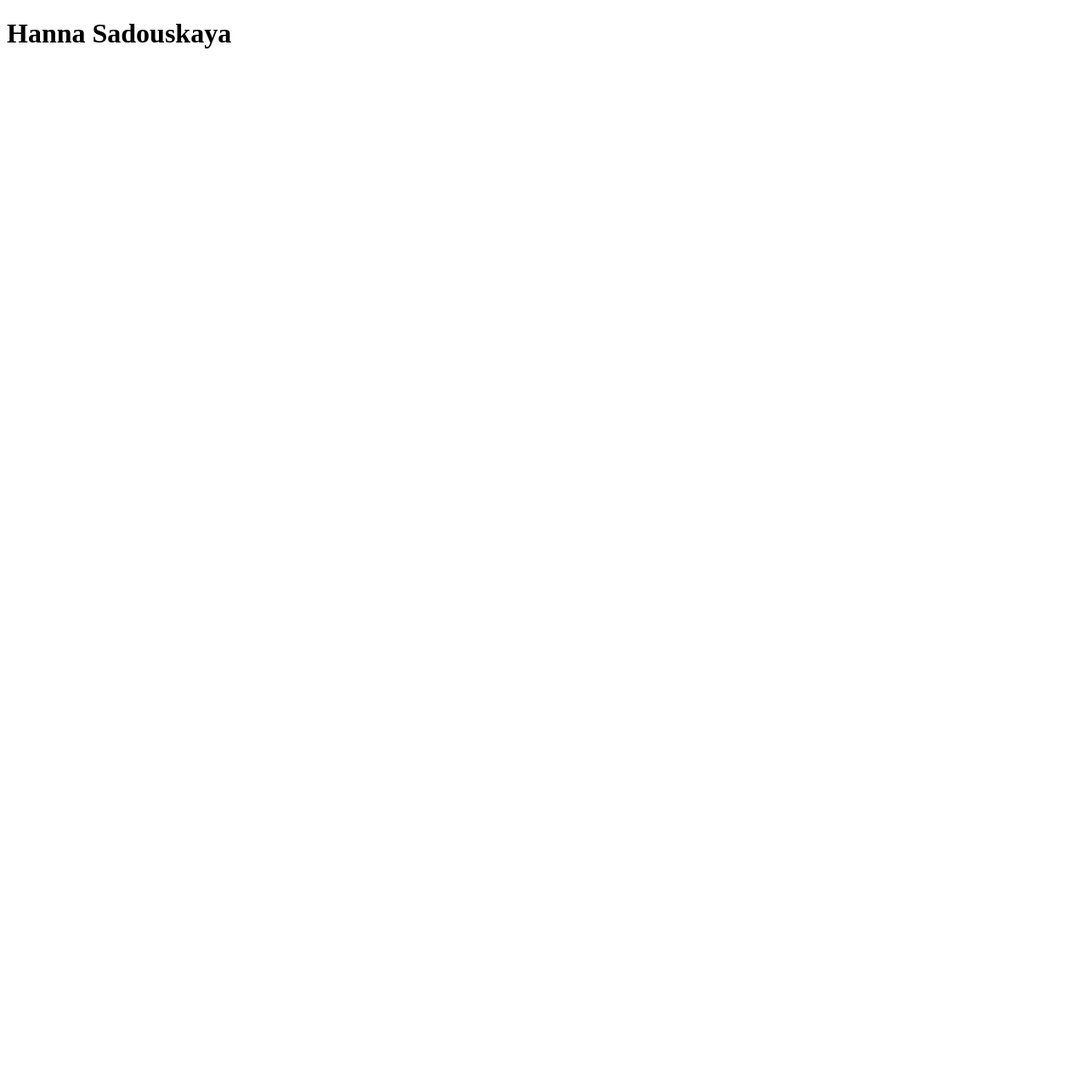
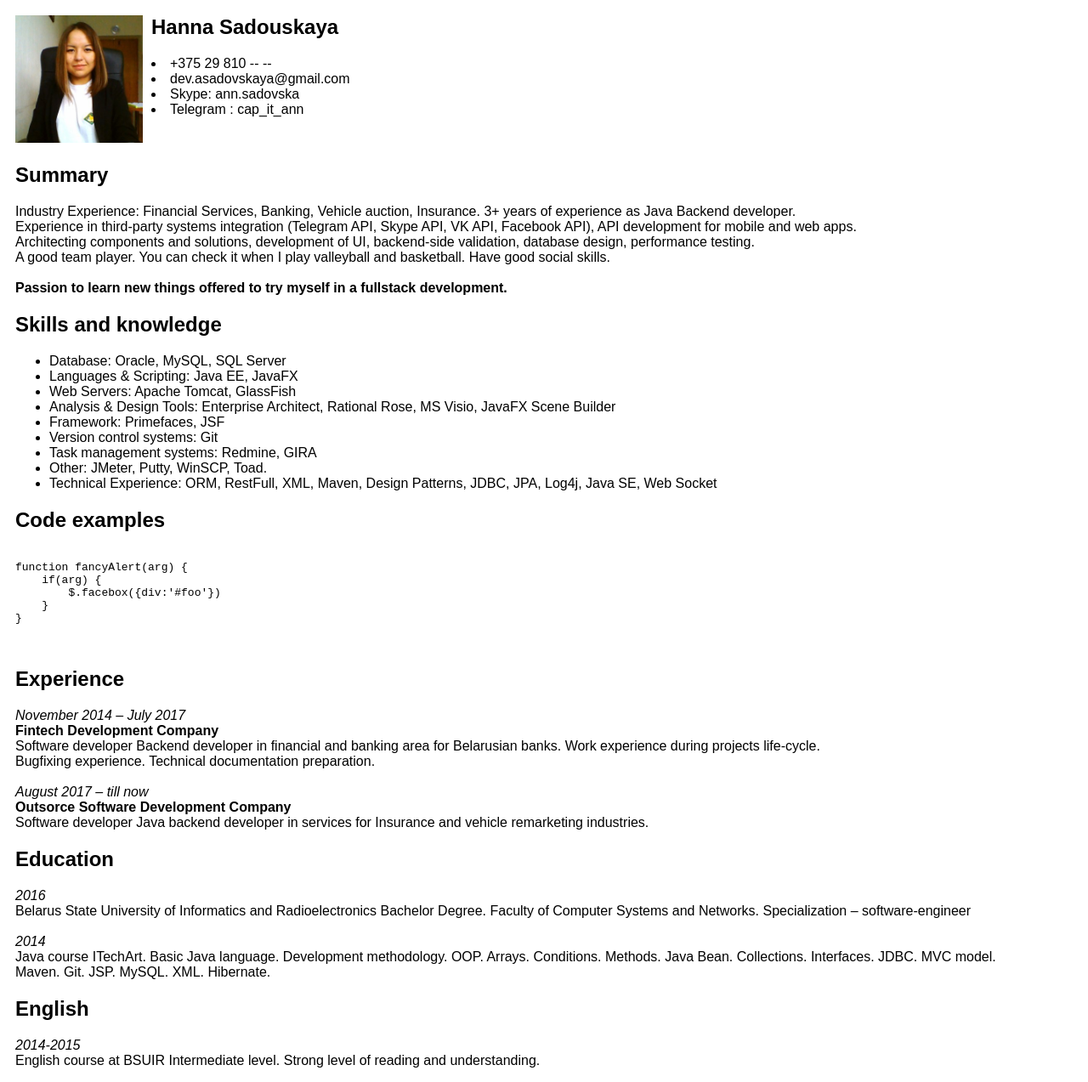
Before and after one commit to ann-sadovskaya/rsschool-cv, a plain HTML site: page index.html in a window 1280 px wide. Shown: the whole page at 85% size. Before the commit the page ends 800 px from the top, so only its background shows below. Drawn offline with Linux system fonts and the light colour scheme.

Commit message:
feat: add image and information

```diff
--- a/index.html
+++ b/index.html
@@ -2,14 +2,91 @@
 <html>
 
 <head>
+    <meta charset="UTF-8">
+    <meta name="viewport" content="width=device-width, initial-scale=1.0">
     <link rel="stylesheet" type="text/css" href="style.css">
     <title>CV</title>
 </head>
 
 <body>
-    <header>
-        <h1>Hanna Sadouskaya</h1>
+    <header class="personal-info">
+        <img class="person-img" src="img/cv.jpg" width="150" height="150" alt="cv_image">
+        <article class="person-text">
+            <h1>Hanna Sadouskaya</h1>
+            <ui class="contacts">
+                <li>+375 29 810 -- --</li>
+                <li>dev.asadovskaya@gmail.com</li>
+                <li>Skype: ann.sadovska</li>
+                <li>Telegram : cap_it_ann</li>
+            </ui>
+        </article>
     </header>
+    <main>
+        <article class="summary">
+            <h1>Summary</h1>
+            <p>Industry Experience: Financial Services, Banking, Vehicle auction, Insurance. 3+ years of experience as Java Backend developer. </br>
+                Experience in third-party systems integration (Telegram API, Skype API, VK API, Facebook API), API development for mobile and web apps. </br>
+                Architecting components and solutions, development of UI, backend-side validation, database design, performance testing. </br>
+                A good team player. You can check it when I play valleyball and basketball. Have good social skills.
+                </br>
+                </br>
+                <span class="bold">Passion to learn new things offered to try myself in a fullstack development.</span>
+            </p>
+        </article>
+        <article class="skills">
+            <h1>Skills and knowledge</h1>
+            <ul>
+                <li>Database: Oracle, MySQL, SQL Server</li>
+                <li>Languages & Scripting: Java EE, JavaFX</li>
+                <li>Web Servers: Apache Tomcat, GlassFish</li>
+                <li>Analysis & Design Tools: Enterprise Architect, Rational Rose, MS Visio, JavaFX Scene Builder</li>
+                <li>Framework: Primefaces, JSF</li>
+                <li>Version control systems: Git</li>
+                <li>Task management systems: Redmine, GIRA</li>
+                <li>Other: JMeter, Putty, WinSCP, Toad.</li>
+                <li>Technical Experience: ORM, RestFull, XML, Maven, Design Patterns, JDBC, JPA, Log4j, Java SE, Web Socket</li>
+            </ul>
+        </article>
+        <article class="code">
+            <h1>Code examples</h1>
+            <pre><code>
+function fancyAlert(arg) {
+    if(arg) {
+        $.facebox({div:'#foo'})
+    }
+}
+            </code>
+            </pre>
+        </article>
+        <article class="experience">
+            <h1>Experience</h1>
+            <p><span class="italic">November 2014 – July 2017</span></br>
+                <span class="bold">Fintech Development Company</span></br>
+                Software developer Backend developer in financial and banking area for Belarusian banks. Work experience during projects life-cycle.</br>
+                Bugfixing experience. Technical documentation preparation.
+                </br></br>
+                <span class="italic">August 2017 – till now</span></br>
+                <span class="bold">Outsorce Software Development Company</span></br>
+                Software developer Java backend developer in services for Insurance and vehicle remarketing industries.
+            </p>
+        </article>
+        <article class="education">
+            <h1>Education</h1>
+            <p><span class="italic">2016</span><br/>
+                Belarus State University of Informatics and Radioelectronics Bachelor Degree. Faculty of Computer Systems and Networks. Specialization – software-engineer<br/><br/>
+                <span class="italic">2014</span><br/>
+                Java course ITechArt. Basic Java language. Development methodology. OOP. Arrays. Conditions. Methods. Java Bean. Collections. Interfaces. JDBC. MVC model.</br>
+                Maven. Git. JSP. MySQL. XML. Hibernate.
+            </p>
+        </article>
+        <article class="english">
+            <h1>English</h1>
+            <p><span class="italic">2014-2015</span></br>
+                English course at BSUIR
+               Intermediate level. Strong level of reading and understanding.
+            </p>
+        </article>
+    </main>
 </body>
 
 </html>
--- a/style.css
+++ b/style.css
@@ -0,0 +1,31 @@
+body {
+    font-family: Arial, Helvetica, sans-serif;
+}
+
+header {
+    display: inline-block;
+    margin-top: 10px;
+    margin-left: 10px;
+}
+
+main {
+    margin-left: 10px;
+}
+
+.person-text {
+    float: right;
+    margin-top: 0;
+    margin-left: 10px;
+}
+
+.person-text h1, contacts {
+    margin-top: 0;
+}
+
+.bold {
+    font-weight: bold;
+}
+
+p .italic {
+    font-style: italic;
+}
```
Also changed, not shown: img/cv.jpg (added).
